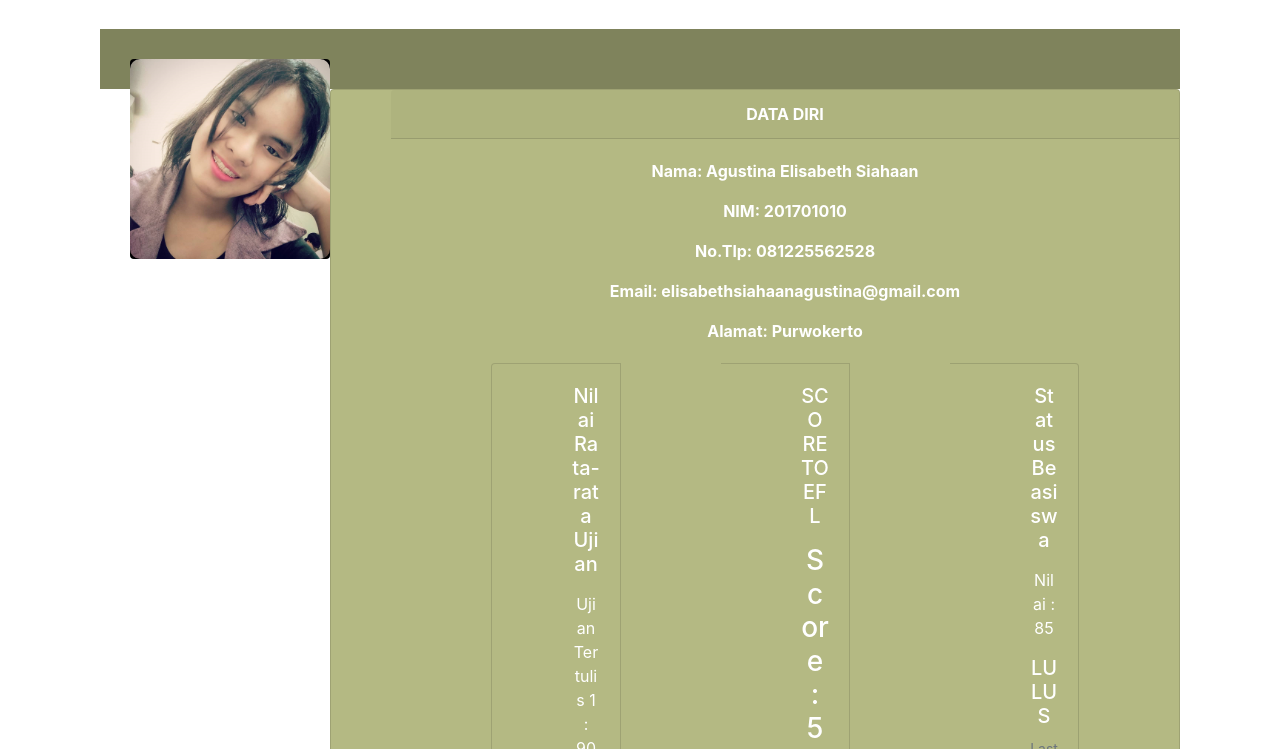
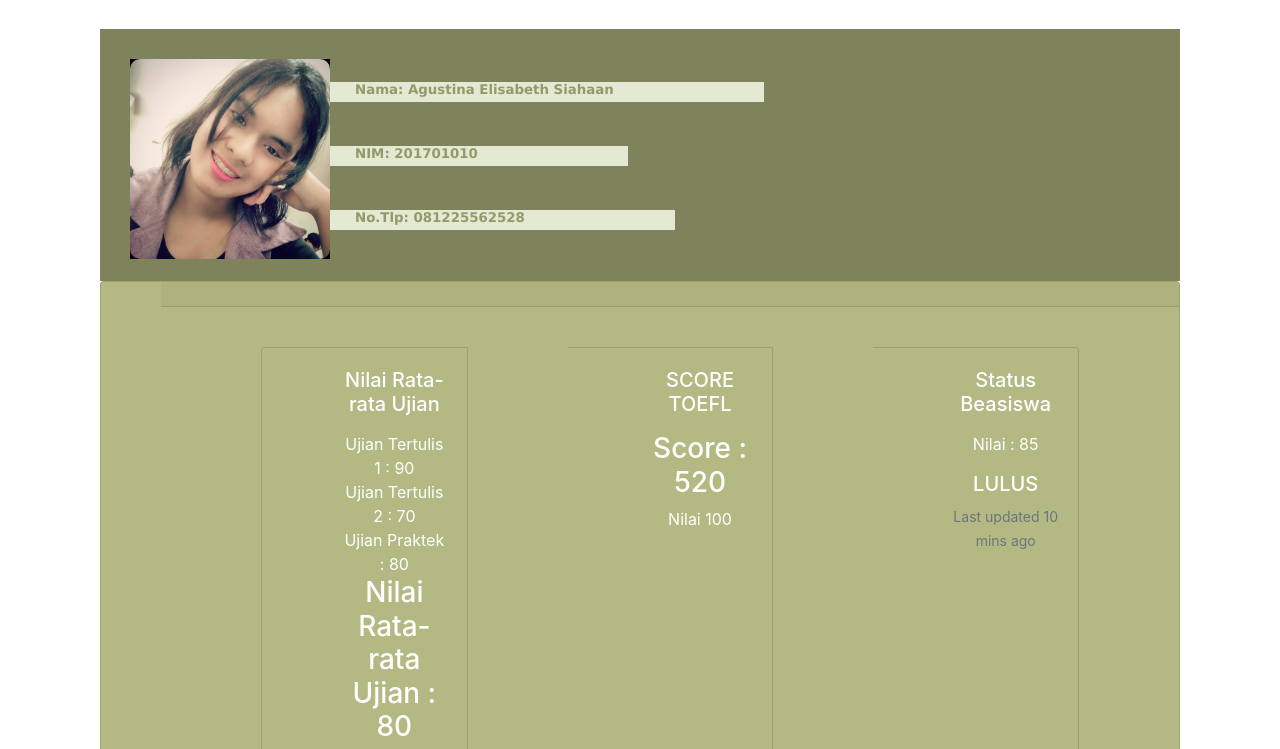
Before and after one commit to elis170899/Aplikasi-Pertama, a plain HTML site: page index.html in a window 1280 px wide. Shown: the part 51-800 px from the top of the page. Drawn offline with nearby package versions, Linux system fonts and the light colour scheme.

Commit message:
horrayyy aku berhasil ubah kedua kalinya

```diff
--- a/index.html
+++ b/index.html
@@ -15,20 +15,19 @@
 </center><br>
 
 <div class="bio">
-        <img src="img/elisa.png" class="rounded float-left" alt="...">
+        <img src="img/elisa.png" style="float:left;"/> <p><span class="dua"><b>Nama: Agustina Elisabeth Siahaan</b></span></p>
+        <span class="dua"><b>NIM: 201701010                     </b></span></p>
+        <span class="dua"><b>No.Tlp: 081225562528    </b></span></p>
+
+
     </div>
+
 
 <div class="card" style="max-width: 90rem;">
 <center>
- <div class="card-header"><b>DATA DIRI</b></div></center>
+ <div class="card-header"></div></center>
 <center>
     <div class="card-body">
-
-      <p class="card-text"><b>Nama: Agustina Elisabeth Siahaan</b></p>
-      <p class="card-text"><b>NIM: 201701010 </b></p>
-      <p class="card-text"><b>No.Tlp: 081225562528</b></p>
-         <p class="card-text"><b>Email: elisabethsiahaanagustina@gmail.com</b></p>
-        <p class="card-text"><b>Alamat: Purwokerto</b></p>
 
     </div>
 
@@ -66,7 +65,6 @@
 </center>
 
 <script>
-
 var ujiantertulis1= document.getElementById("t1");
 var ujiantertulis2 = document.getElementById("t2");
 var ujianpraktek = document.getElementById("pr");
@@ -142,6 +140,43 @@ statusbeasiswa.innerHTML = "Nilai : " + beasiswa;
         margin-right:100px;
         font-weight: normal;
 </style>
+<style>
+    .dua{
+        width:50%;
+        background-color:rgba(234, 240, 219, 0.938);
+        color:rgb(148, 153, 105);
+        font-size: 10pt;
+        font-family:Verdana, Geneva, Tahoma, sans-serif;
+        padding:25px;
+        padding-bottom:5px;
+        padding-right: 150px;
+        margin top: 0px;
+        padding-top: 0px;
+        margin:0px auto;
+        font-weight: normal;
+        text-align: justify;
 
+    }
+    </style>
+    <style>
+      .tiga{
+          width:50%;
+          background-color:rgba(234, 240, 219, 0.938);
+          color:rgb(148, 153, 105);
+          font-size: 10pt;
+          font-family:Verdana, Geneva, Tahoma, sans-serif;
+          padding:25px;
+          padding-bottom:5px;
+          padding-right: 150px;
+          padding-left: 200px;
+          margin-left: 200px;
+          margin top: 0px;
+          padding-top: 0px;
+          margin:0px auto;
+          font-weight: normal;
+          text-align: justify;
+
+      }
+      </style>
 </body>
 </html>
```
